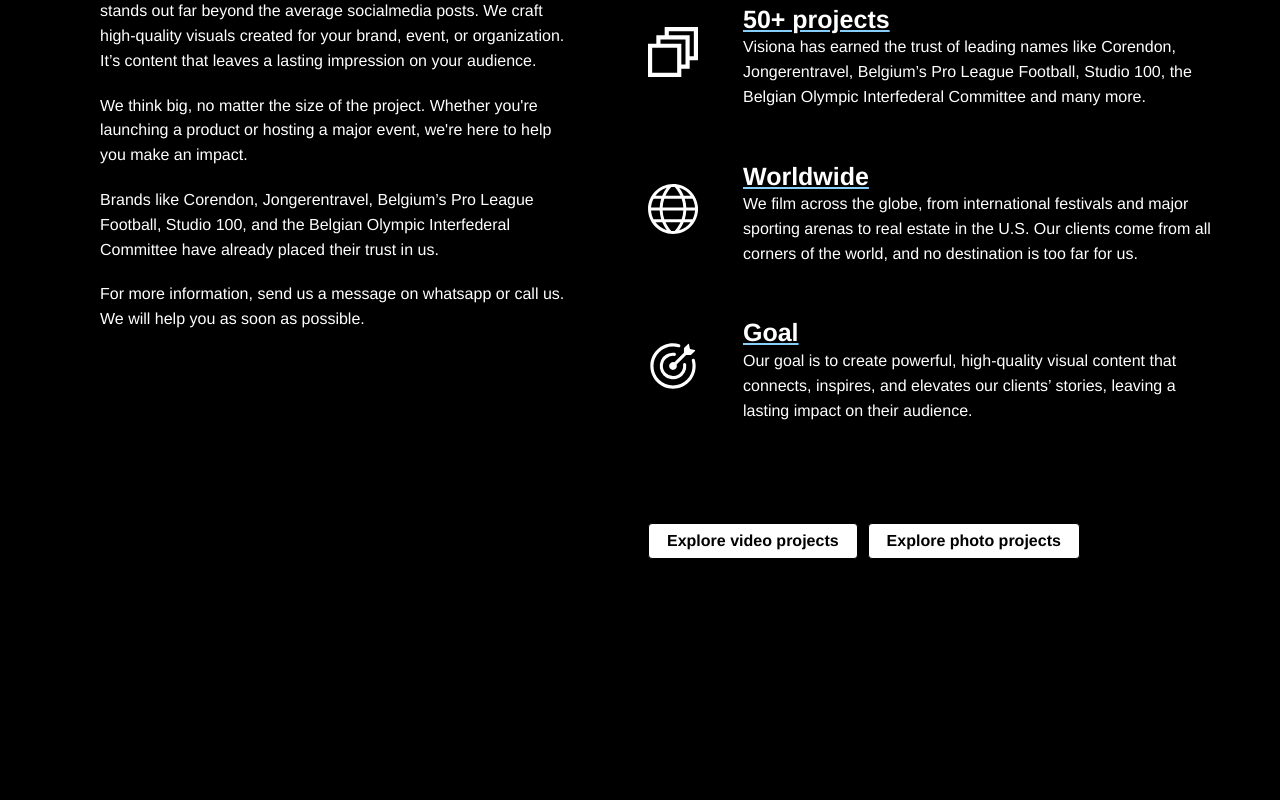
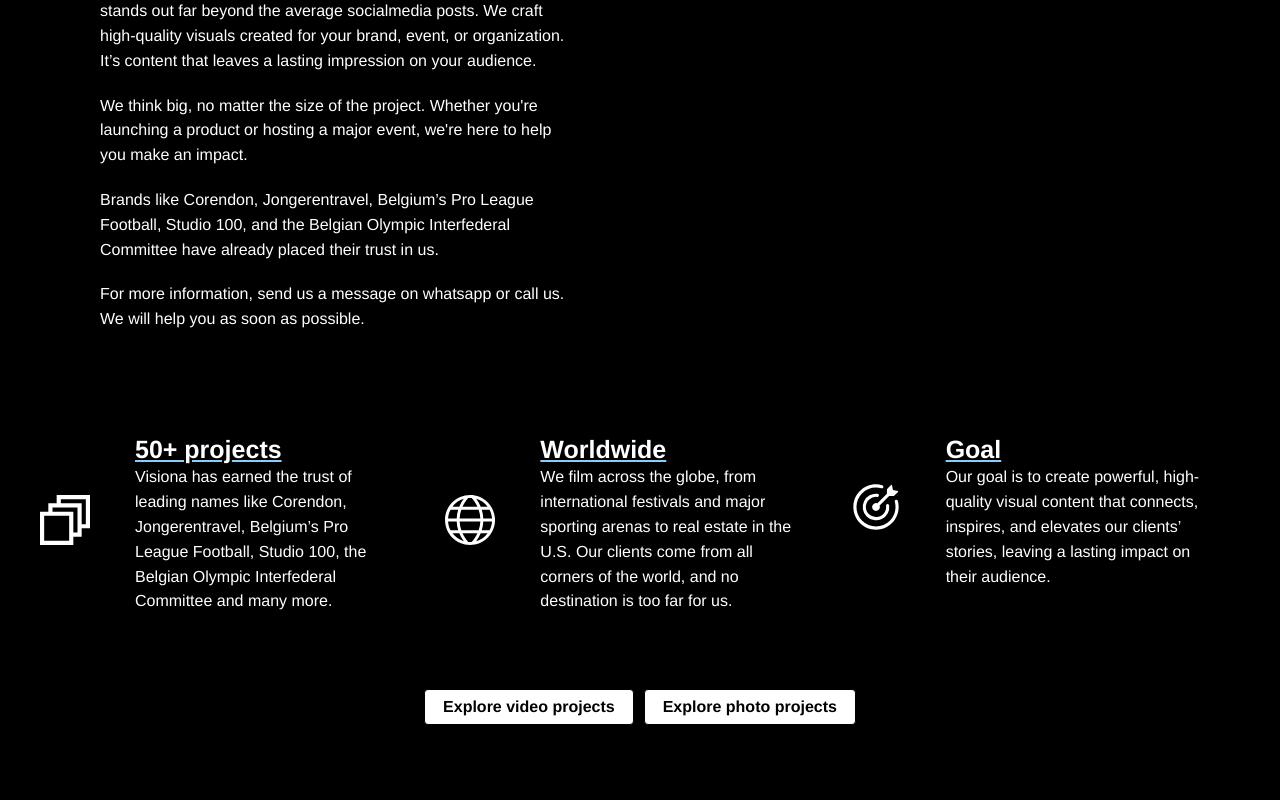
Before and after one commit to landerclaes8/gallery_kaat_visiona_frontend, a React (Vite) app: page /about in a window 1280 px wide. Shown: the part 620-1420 px from the top of the page. Built offline with nearby package versions, Linux system fonts and the light colour scheme.

Commit message:
fix UI aboutPage

```diff
--- a/src/components/about/AboutHeader.tsx
+++ b/src/components/about/AboutHeader.tsx
@@ -1,4 +1,4 @@
-import { Flex, Grid, Title, Text, Box, Button } from "@mantine/core";
+import { Flex, Grid, Title, Text, Box, Button, Card } from "@mantine/core";
 import { useMediaQuery } from "@mantine/hooks";
 import { TfiWorld } from "react-icons/tfi";
 import { GrMultiple } from "react-icons/gr";
@@ -31,7 +31,28 @@
   },
 ];
 
-const icons = aboutList.map((element, index) => (
+const iconsLarge = aboutList.map((element, index) => (
+  <Grid.Col span={4}>
+    <Flex key={index} align="center" gap={20}>
+      <Box>{element.icon}</Box>
+      <Box p={25}>
+        <Title
+          className="font-family-text"
+          fz={25}
+          style={{
+            textDecoration: "underline",
+            textDecorationColor: "lightskyblue",
+          }}
+        >
+          {element.title}
+        </Title>
+        <Text>{element.description}</Text>
+      </Box>
+    </Flex>
+  </Grid.Col>
+));
+
+const iconsSmall = aboutList.map((element, index) => (
   <Flex key={index} align="center" gap={20}>
     <Box>{element.icon}</Box>
     <Box p={25}>
@@ -49,7 +70,6 @@
     </Box>
   </Flex>
 ));
-
 const AboutHeader = ({ title, imageSrc }: Props) => {
   const isSmallScreen = useMediaQuery("(max-width: 1024px)");
   return isSmallScreen ? (
@@ -65,7 +85,7 @@
         loading="lazy"
         style={{ borderRadius: "10px" }}
       />
-      <Box pt={50}>{icons}</Box>
+      <Box pt={50}>{iconsSmall}</Box>
       <Box m={5} style={{ backgroundColor: "white" }} h={3}></Box>
       <Text pt={50}>
         {" "}
@@ -123,6 +143,7 @@
       </Button>
     </Flex>
   ) : (
+    <>
       <Grid className="background-color-text font-family-text" p={40}>
         <Grid.Col span={6}>
           <Flex direction="column" p={50}>
@@ -131,30 +152,31 @@
             </Title>
             <Text p={10}>
               Visiona Productions is a creative video and photo production house
-            based in Antwerp, Belgium. We’re here to capture your most exciting
-            moments and turn them into high-quality visual stories.
+              based in Antwerp, Belgium. We’re here to capture your most
+              exciting moments and turn them into high-quality visual stories.
             </Text>
             <Text p={10}>
-            We offer full-service production, managing your project from concept
-            to final delivery. Whether it’s a brand film, event aftermovie, or
-            campaign content, we take care of every step, always on time, always
-            with impact.
+              We offer full-service production, managing your project from
+              concept to final delivery. Whether it’s a brand film, event
+              aftermovie, or campaign content, we take care of every step,
+              always on time, always with impact.
             </Text>
             <Text p={10}>
               At Visiona, we push the boundaries of content creation. Our work
               stands out far beyond the average socialmedia posts. We craft
-            high-quality visuals created for your brand, event, or organization.
-            It’s content that leaves a lasting impression on your audience.
+              high-quality visuals created for your brand, event, or
+              organization. It’s content that leaves a lasting impression on
+              your audience.
             </Text>
             <Text p={10}>
               We think big, no matter the size of the project. Whether you're
-            launching a product or hosting a major event, we're here to help you
-            make an impact.
+              launching a product or hosting a major event, we're here to help
+              you make an impact.
             </Text>
             <Text p={10}>
-            Brands like Corendon, Jongerentravel, Belgium’s Pro League Football,
-            Studio 100, and the Belgian Olympic Interfederal Committee have
-            already placed their trust in us.
+              Brands like Corendon, Jongerentravel, Belgium’s Pro League
+              Football, Studio 100, and the Belgian Olympic Interfederal
+              Committee have already placed their trust in us.
             </Text>
             <Text p={10}>
               For more information, send us a message on whatsapp or call us. We
@@ -170,9 +192,11 @@
               loading="lazy"
               style={{ borderRadius: "10px", paddingTop: "200px" }}
             ></img>
-
-          <Box>{icons}</Box>
-          <Flex gap={10}>
+          </Flex>
+        </Grid.Col>
+        <Grid.Col span={12}>
+          <Grid>{iconsLarge}</Grid>
+          <Flex justify={"center"} gap={10}>
             <Button
               className="aboutVisionaButton"
               variant="transparent"
@@ -194,9 +218,9 @@
               <Text fw={700}>Explore photo projects</Text>
             </Button>
           </Flex>
-        </Flex>
         </Grid.Col>
       </Grid>
+    </>
   );
 };
 
```
Lines whose indentation alone changed are shown as unchanged.
